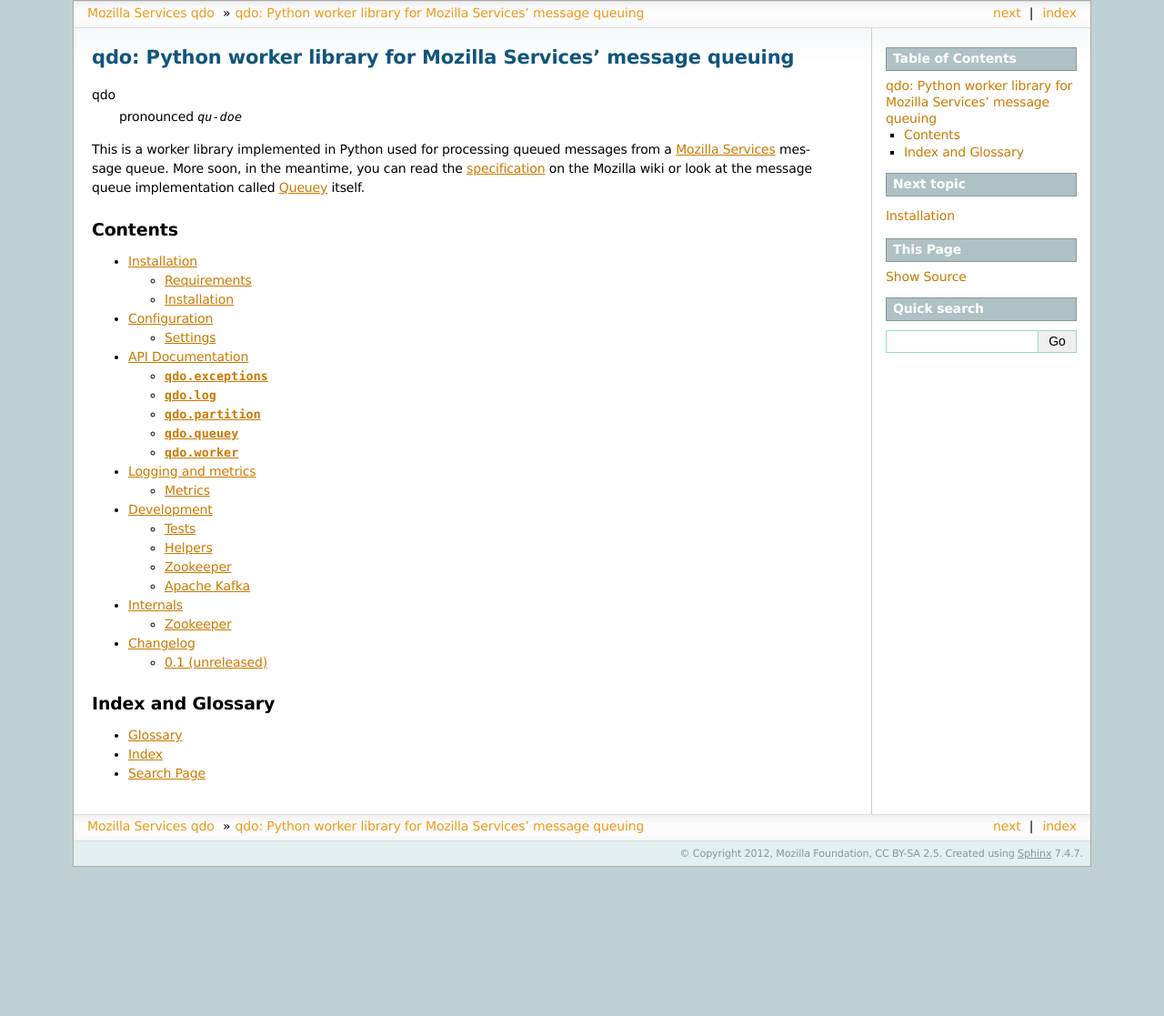
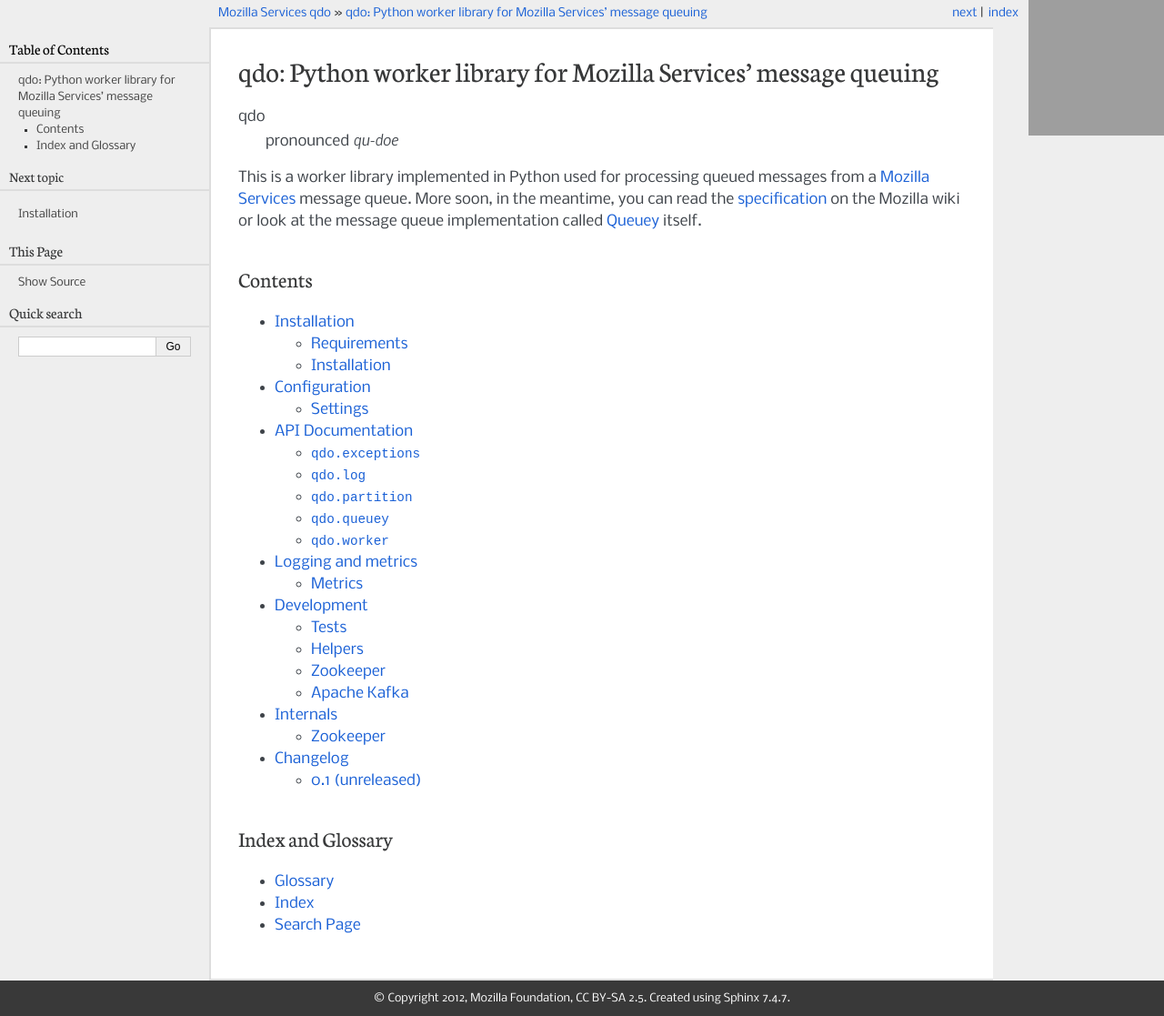
Before and after one commit to mozilla-services/qdo, a Sphinx documentation site: the page built from docs/index.rst, in a window 1280 px wide. Shown: the whole page at 91% size. Built offline with Sphinx 7.4.7, drawn with Linux system fonts in a browser that asks for light colours; before the commit the page ends 953 px from its top, so only the background shows below that; grey boxes are pictures that could not be loaded.

Commit message:
brush up sphinx theme and incl. github badge

```diff
--- /dev/null
+++ b/docs/_themes/qdo/layout.html
@@ -0,0 +1,22 @@
+{% extends "pyramid/layout.html" %}
+
+{%- block extrahead %}
+<link rel="stylesheet" href="http://fonts.googleapis.com/css?family=Neuton&amp;subset=latin" type="text/css" media="screen" charset="utf-8" />
+<link rel="stylesheet" href="http://fonts.googleapis.com/css?family=Nobile:regular,italic,bold,bolditalic&amp;subset=latin" type="text/css" media="screen" charset="utf-8" />
+<!--[if lte IE 6]>
+<link rel="stylesheet" href="{{ pathto('_static/ie6.css', 1) }}" type="text/css" media="screen" charset="utf-8" />
+<![endif]-->
+
+<style type="text/css">
+    div.related ul {
+        padding-right: 150px;
+    }
+</style>
+{% endblock %}
+
+{% block relbar2 %}
+  {% if theme_github_url %}
+    <a href="{{ theme_github_url }}"><img style="position: absolute; top: 0; right: 0; border: 0;"
+    src="http://s3.amazonaws.com/github/ribbons/forkme_right_darkblue_121621.png" alt="Fork me on GitHub" width="149" height="149" /></a>
+  {% endif %}
+{% endblock %}
--- /dev/null
+++ b/docs/_themes/qdo/theme.conf
@@ -0,0 +1,5 @@
+[theme]
+inherit = pyramid
+
+[options]
+github_url =
--- a/docs/conf.py
+++ b/docs/conf.py
@@ -89,9 +89,10 @@
 
 # -- Options for HTML output ---------------------------------------------------
 
-# The theme to use for HTML and HTML Help pages.  See the documentation for
-# a list of builtin themes.
-html_theme = 'sphinxdoc'
+sys.path.append(os.path.abspath('_themes'))
+html_theme_path = ['_themes']
+html_theme = 'qdo'
+html_theme_options = dict(github_url='https://github.com/mozilla-services/qdo')
 
 # Theme options are theme-specific and customize the look and feel of a theme
 # further.  For a list of options available for each theme, see the
```
